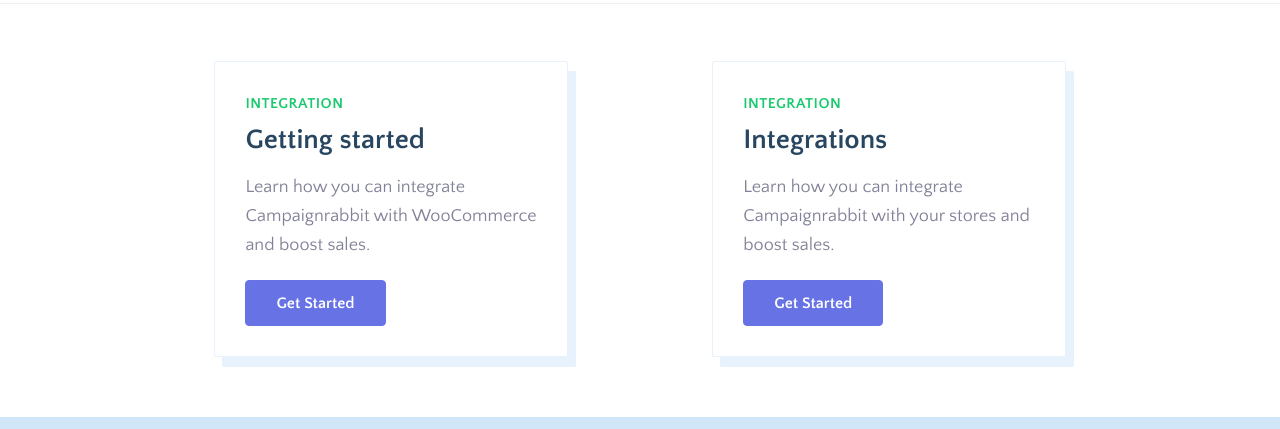
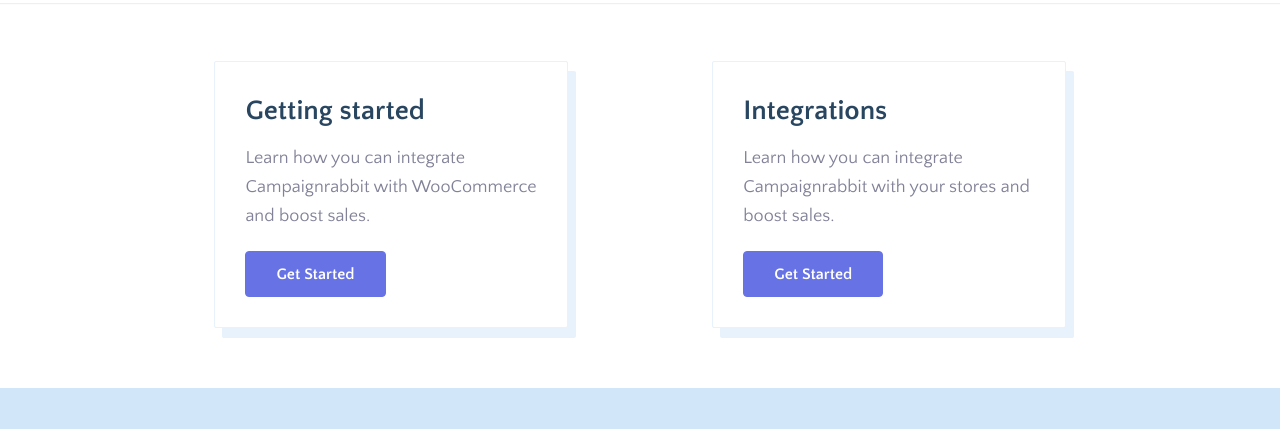
Before and after one commit to campaignrabbit/site, a Gatsby site: page /docs in a window 1280 px wide. Shown: the part 99-528 px from the top of the page. Built offline with nearby package versions, Linux system fonts and the light colour scheme; Gatsby itself is replaced by a stand-in of ours.

```diff
--- a/src/pages/docs.js
+++ b/src/pages/docs.js
@@ -27,9 +27,6 @@
             const cardClass = `card home-callout col-md-4 callout--${card.BADGE}`;
             return (
                 <div className={cardClass} key={card.TITLE}>
-                    <div className="home-callout_badge">
-                        {card.BADGE}
-                    </div>
                     <h3 className="card_title is-size-h2 m-bottom-2">{card.TITLE}</h3>
                     <p className="is-p">{card.COPY}</p>
                     <Link to={card.LINK} className="btn btn-primary center">Get Started</Link>
```
